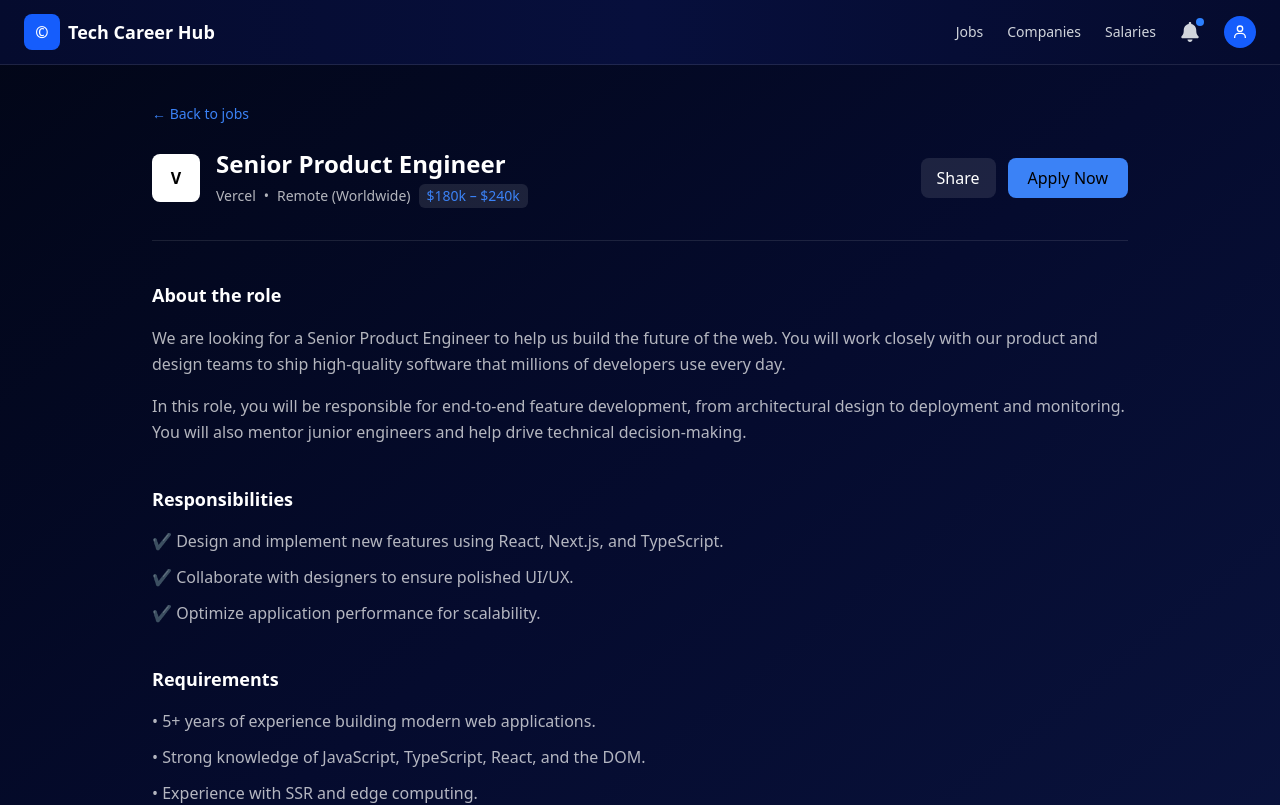
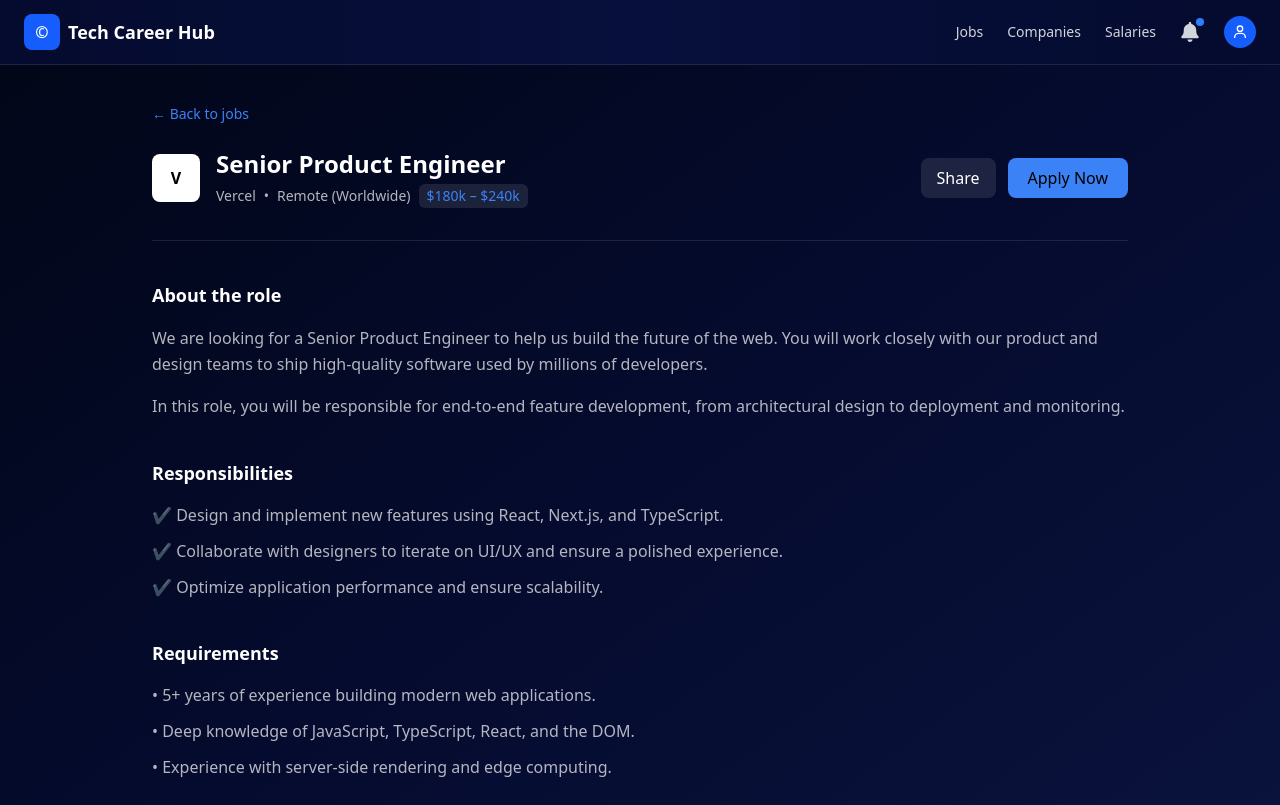
Before and after one commit to Dev-Kennyy/Job-Portal, a Next.js app: page /job/1 in a window 1280 px wide. Shown: the top 805 px of the page. Built offline with nearby package versions, Linux system fonts and the light colour scheme.

Commit message:
Commit this

```diff
--- a/app/(dashboard)/job/[id]/page.tsx
+++ b/app/(dashboard)/job/[id]/page.tsx
@@ -1,18 +1,24 @@
+import { jobs } from "@/data/jobs";
 import Link from "next/link";
 
 type PageProps = {
-  params: {
+  params: Promise<{
     id: string;
-  };
+  }>;
 };
 
 export default async function Page({ params }: PageProps) {
   const { id } = await params;
+  const job = jobs.find((j) => j.id === Number(id));
+
+  if (!job) {
+    return <p className="text-center text-white">Job not found</p>;
+  }
 
   return (
     <section className="max-w-5xl mx-auto px-6 py-10 text-white">
       {/* Back */}
-      <p className="text-sm text-primary mb-6 cursor-pointer">
+      <p className="text-sm text-primary mb-6">
         <Link href="/">← Back to jobs</Link>
       </p>
 
@@ -20,27 +26,27 @@ export default async function Page({ params }: PageProps) {
       <div className="flex flex-col md:flex-row md:items-center md:justify-between gap-6 border-b border-white/10 pb-8">
         <div className="flex items-center gap-4">
           <div className="w-12 h-12 rounded-lg bg-white text-black flex items-center justify-center font-bold">
-            V
+            {job.companyInitial}
           </div>
 
           <div>
-            <h1 className="text-2xl font-semibold">Senior Product Engineer</h1>
+            <h1 className="text-2xl font-semibold">{job.title}</h1>
             <div className="flex flex-wrap items-center gap-2 text-sm text-white/70 mt-1">
-              <span>Vercel</span>
+              <span>{job.company}</span>
               <span>•</span>
-              <span>Remote (Worldwide)</span>
+              <span>{job.location}</span>
               <span className="px-2 py-0.5 rounded-md bg-white/10 text-primary">
-                $180k – $240k
+                {job.salary}
               </span>
             </div>
           </div>
         </div>
 
         <div className="flex gap-3">
-          <button className="cursor-pointer px-4 py-2 rounded-lg bg-white/10 hover:bg-white/20 transition">
+          <button className="px-4 py-2 rounded-lg bg-white/10 hover:bg-white/20">
             Share
           </button>
-          <button className="px-5 py-2 rounded-lg bg-primary text-black font-medium cursor-pointer">
+          <button className="px-5 py-2 rounded-lg bg-primary text-black font-medium">
             Apply Now
           </button>
         </div>
@@ -49,30 +55,20 @@ export default async function Page({ params }: PageProps) {
       {/* About */}
       <div className="mt-10 space-y-4">
         <h2 className="text-lg font-semibold">About the role</h2>
-        <p className="text-white/70 leading-relaxed">
-          We are looking for a Senior Product Engineer to help us build the
-          future of the web. You will work closely with our product and design
-          teams to ship high-quality software that millions of developers use
-          every day.
+        {job.about.map((text, i) => (
+          <p key={i} className="text-white/70 leading-relaxed">
+            {text}
           </p>
-        <p className="text-white/70 leading-relaxed">
-          In this role, you will be responsible for end-to-end feature
-          development, from architectural design to deployment and monitoring.
-          You will also mentor junior engineers and help drive technical
-          decision-making.
-        </p>
+        ))}
       </div>
 
       {/* Responsibilities */}
       <div className="mt-10 space-y-4">
         <h2 className="text-lg font-semibold">Responsibilities</h2>
         <ul className="space-y-3 text-white/70">
-          <li>
-            ✔ Design and implement new features using React, Next.js, and
-            TypeScript.
-          </li>
-          <li>✔ Collaborate with designers to ensure polished UI/UX.</li>
-          <li>✔ Optimize application performance for scalability.</li>
+          {job.responsibilities.map((item, i) => (
+            <li key={i}>✔ {item}</li>
+          ))}
         </ul>
       </div>
 
@@ -80,11 +76,9 @@ export default async function Page({ params }: PageProps) {
       <div className="mt-10 space-y-4">
         <h2 className="text-lg font-semibold">Requirements</h2>
         <ul className="space-y-3 text-white/70">
-          <li>• 5+ years of experience building modern web applications.</li>
-          <li>
-            • Strong knowledge of JavaScript, TypeScript, React, and the DOM.
-          </li>
-          <li>• Experience with SSR and edge computing.</li>
+          {job.requirements.map((item, i) => (
+            <li key={i}>• {item}</li>
+          ))}
         </ul>
       </div>
 
@@ -92,21 +86,16 @@ export default async function Page({ params }: PageProps) {
       <div className="mt-10 space-y-4">
         <h2 className="text-lg font-semibold">Tech Stack</h2>
         <div className="flex flex-wrap gap-3">
-          {["React", "Next.js", "TypeScript", "Turborepo", "Tailwind"].map(
-            (tech) => (
+          {job.techStack.map((tech) => (
             <span
               key={tech}
               className="px-3 py-1 rounded-md bg-white/10 text-sm"
             >
               {tech}
             </span>
-            )
-          )}
+          ))}
         </div>
       </div>
-
-      {/* Debug (optional) */}
-      <p className="mt-12 text-xs text-white/40">Job ID: {id}</p>
     </section>
   );
 }
--- a/components/admin/JobCard.tsx
+++ b/components/admin/JobCard.tsx
@@ -24,7 +24,7 @@ export default function JobCard({ job }: { job: Job }) {
           </p>
 
           <div className="mt-2 flex flex-wrap gap-2">
-            {job.tags.map((tag) => (
+            {job.techStack.map((tag) => (
               <span
                 key={tag}
                 className="rounded-md bg-black/30 px-2 py-1 text-xs text-slate-300"
--- a/components/user/job-card.tsx
+++ b/components/user/job-card.tsx
@@ -15,7 +15,11 @@ const typeStyles: Record<Job["type"], { bg: string; text: string }> = {
   },
 };
 
-export default function JobCard({ job }: { job: Job }) {
+type JobCardProps = {
+  job: Job;
+};
+
+export default function JobCard({ job }: JobCardProps) {
   const badge = typeStyles[job.type];
 
   return (
@@ -38,20 +42,20 @@ export default function JobCard({ job }: { job: Job }) {
             {job.type}
           </span>
 
-          <button className="rounded-lg bg-blue-500 px-4 py-2 text-sm font-medium text-white transition hover:bg-blue-600 cursor-pointer">
+          <button className="rounded-lg bg-blue-500 px-4 py-2 text-sm font-medium text-white transition hover:bg-blue-600">
             Apply
           </button>
         </div>
       </div>
 
-      {/* Tags */}
+      {/* Tech stack */}
       <div className="mt-4 flex flex-wrap gap-2">
-        {job.tags.map((tag) => (
+        {job.techStack.slice(0, 4).map((tech) => (
           <span
-            key={tag}
+            key={tech}
             className="rounded-md bg-white/10 px-2 py-1 text-xs text-slate-300"
           >
-            {tag}
+            {tech}
           </span>
         ))}
       </div>
--- a/data/jobs.ts
+++ b/data/jobs.ts
@@ -2,56 +2,126 @@ export interface Job {
   id: number;
   title: string;
   company: string;
+  companyInitial: string;
   location: string;
   type: "Remote" | "Hybrid" | "Onsite";
   salary: string;
-  tags: string[];
-  description: string;
+
+  about: string[];
+  responsibilities: string[];
+  requirements: string[];
+  techStack: string[];
 }
 
 export const jobs: Job[] = [
   {
     id: 1,
+    title: "Senior Product Engineer",
+    company: "Vercel",
+    companyInitial: "V",
+    location: "Remote (Worldwide)",
+    type: "Remote",
+    salary: "$180k – $240k",
+
+    about: [
+      "We are looking for a Senior Product Engineer to help us build the future of the web. You will work closely with our product and design teams to ship high-quality software used by millions of developers.",
+      "In this role, you will be responsible for end-to-end feature development, from architectural design to deployment and monitoring.",
+    ],
+
+    responsibilities: [
+      "Design and implement new features using React, Next.js, and TypeScript.",
+      "Collaborate with designers to iterate on UI/UX and ensure a polished experience.",
+      "Optimize application performance and ensure scalability.",
+    ],
+
+    requirements: [
+      "5+ years of experience building modern web applications.",
+      "Deep knowledge of JavaScript, TypeScript, React, and the DOM.",
+      "Experience with server-side rendering and edge computing.",
+    ],
+
+    techStack: ["React", "Next.js", "TypeScript", "Turborepo", "Tailwind"],
+  },
+
+  {
+    id: 2,
     title: "Frontend Engineer",
     company: "Stripe",
+    companyInitial: "S",
     location: "Remote",
     type: "Remote",
     salary: "$120k – $160k",
-    tags: ["React", "TypeScript", "Tailwind"],
-    description:
-      "We are looking for a Frontend Engineer to build high-quality user interfaces used by millions of businesses worldwide. You’ll work closely with designers and backend engineers to deliver polished experiences.",
-  },
-  {
-    id: 2,
-    title: "Backend Engineer",
-    company: "Shopify",
-    location: "Canada",
-    type: "Hybrid",
-    salary: "$130k – $180k",
-    tags: ["Node.js", "PostgreSQL", "API"],
-    description:
-      "As a Backend Engineer at Shopify, you’ll design scalable systems, APIs, and services that power commerce globally.",
+
+    about: [
+      "Stripe is looking for a Frontend Engineer to build elegant, high-performance interfaces used by millions of businesses worldwide.",
+    ],
+
+    responsibilities: [
+      "Build scalable UI components.",
+      "Collaborate closely with backend engineers.",
+      "Ensure accessibility and performance best practices.",
+    ],
+
+    requirements: [
+      "Strong experience with React and TypeScript.",
+      "Attention to detail in UI implementation.",
+    ],
+
+    techStack: ["React", "TypeScript", "Tailwind"],
   },
   {
     id: 3,
-    title: "Full Stack Developer",
-    company: "Paystack",
-    location: "Nigeria",
-    type: "Onsite",
-    salary: "$60k – $90k",
-    tags: ["React", "Node.js", "MongoDB"],
-    description:
-      "You’ll work across frontend and backend systems to improve payments infrastructure across Africa.",
+    title: "Senior Product Engineer",
+    company: "Vercel",
+    companyInitial: "V",
+    location: "Remote (Worldwide)",
+    type: "Remote",
+    salary: "$180k – $240k",
+
+    about: [
+      "We are looking for a Senior Product Engineer to help us build the future of the web. You will work closely with our product and design teams to ship high-quality software used by millions of developers.",
+      "In this role, you will be responsible for end-to-end feature development, from architectural design to deployment and monitoring.",
+    ],
+
+    responsibilities: [
+      "Design and implement new features using React, Next.js, and TypeScript.",
+      "Collaborate with designers to iterate on UI/UX and ensure a polished experience.",
+      "Optimize application performance and ensure scalability.",
+    ],
+
+    requirements: [
+      "5+ years of experience building modern web applications.",
+      "Deep knowledge of JavaScript, TypeScript, React, and the DOM.",
+      "Experience with server-side rendering and edge computing.",
+    ],
+
+    techStack: ["React", "Next.js", "TypeScript", "Turborepo", "Tailwind"],
   },
+
   {
     id: 4,
-    title: "Product Designer",
-    company: "Figma",
-    location: "United States",
+    title: "Frontend Engineer",
+    company: "Stripe",
+    companyInitial: "S",
+    location: "Remote",
     type: "Remote",
-    salary: "$110k – $150k",
-    tags: ["UX", "UI", "Design Systems"],
-    description:
-      "Design intuitive product experiences and collaborate with engineers to bring ideas to life.",
+    salary: "$120k – $160k",
+
+    about: [
+      "Stripe is looking for a Frontend Engineer to build elegant, high-performance interfaces used by millions of businesses worldwide.",
+    ],
+
+    responsibilities: [
+      "Build scalable UI components.",
+      "Collaborate closely with backend engineers.",
+      "Ensure accessibility and performance best practices.",
+    ],
+
+    requirements: [
+      "Strong experience with React and TypeScript.",
+      "Attention to detail in UI implementation.",
+    ],
+
+    techStack: ["React", "TypeScript", "Tailwind"],
   },
 ];
```
Lines whose indentation alone changed are shown as unchanged.
